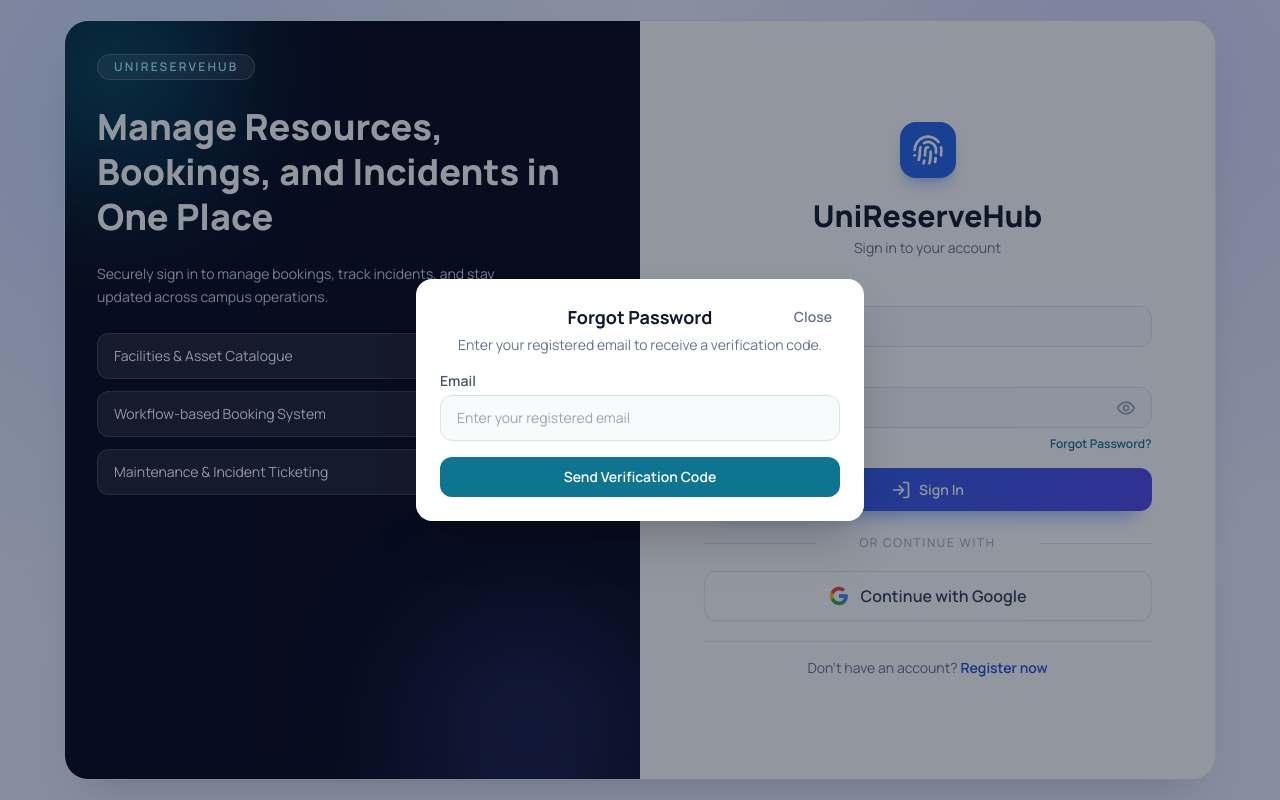
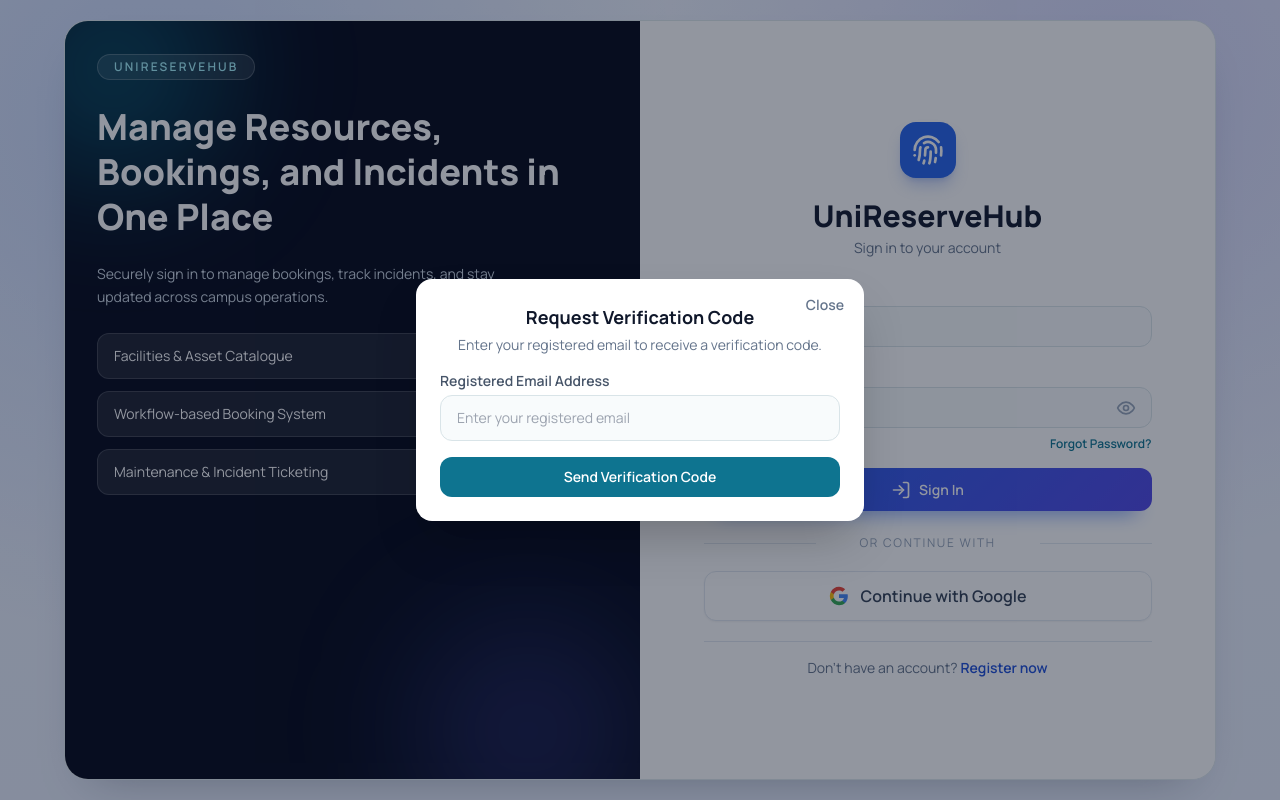
Before and after one commit to kavithiS/it3030-paf-2026-smart-campus-group68, a React (Vite) app in the folder frontend/: page /login in a window 1280 px wide. Both pictures are taken after a click on the button "Forgot Password?". Built offline with nearby package versions, Linux system fonts and the light colour scheme; no server answers.

Commit message:
improve forgot password modal titles and move close button to top-right corner.

```diff
--- a/frontend/src/components/ForgotPasswordModal.jsx
+++ b/frontend/src/components/ForgotPasswordModal.jsx
@@ -194,32 +194,35 @@
     resendButtonLabel = `Resend Code (${resendCooldownSeconds}s)`;
   }
 
+  let modalTitle = "Request Verification Code";
+  let modalDescription =
+    "Enter your registered email to receive a verification code.";
+
+  if (state.step === "verify") {
+    modalTitle = "Verify Security Code";
+    modalDescription = "Enter the 6-digit code shown in the popup.";
+  } else if (state.step === "reset") {
+    modalTitle = "Reset Your Password";
+    modalDescription = "Verify your current password and set a new password.";
+  }
+
   if (!isOpen) return null;
 
   return (
     <div className="fixed inset-0 z-50 flex items-center justify-center bg-slate-900/45 px-4">
-      <div className="w-full max-w-md rounded-2xl bg-white p-6 shadow-2xl">
-        <div className="relative mb-4">
+      <div className="relative w-full max-w-md rounded-2xl bg-white p-6 shadow-2xl">
+        <button
+          type="button"
+          onClick={closeModal}
+          className="absolute right-3 top-3 rounded-md px-2 py-1 text-sm font-semibold text-slate-500 transition hover:bg-slate-100 hover:text-slate-700"
+        >
+          Close
+        </button>
+        <div className="mb-4">
           <div className="text-center">
-            <h3 className="text-lg font-bold text-slate-900">
-              Forgot Password
-            </h3>
-            <p className="mt-1 text-sm text-slate-500">
-              {state.step === "email" &&
-                "Enter your registered email to receive a verification code."}
-              {state.step === "verify" &&
-                "Enter the 6-digit code shown in the popup."}
-              {state.step === "reset" &&
-                "Verify your current password and set a new password."}
-            </p>
+            <h3 className="text-lg font-bold text-slate-900">{modalTitle}</h3>
+            <p className="mt-1 text-sm text-slate-500">{modalDescription}</p>
           </div>
-          <button
-            type="button"
-            onClick={closeModal}
-            className="absolute right-0 top-0 rounded-md px-2 py-1 text-sm font-semibold text-slate-500 transition hover:bg-slate-100 hover:text-slate-700"
-          >
-            Close
-          </button>
         </div>
 
         {state.error && (
@@ -241,7 +244,7 @@
                 htmlFor="forgotEmail"
                 className="mb-1 block text-sm font-semibold text-slate-600"
               >
-                Email
+                Registered Email Address
               </label>
               <input
                 id="forgotEmail"
@@ -270,7 +273,7 @@
                 htmlFor="verificationCode"
                 className="mb-1 block text-sm font-semibold text-slate-600"
               >
-                Verification Code
+                6-Digit Verification Code
               </label>
               <input
                 id="verificationCode"
@@ -309,7 +312,7 @@
                 htmlFor="forgotCurrentPassword"
                 className="mb-1 block text-sm font-semibold text-slate-600"
               >
-                Current Password
+                Current Account Password
               </label>
               <input
                 id="forgotCurrentPassword"
@@ -345,7 +348,7 @@
                 htmlFor="forgotConfirmPassword"
                 className="mb-1 block text-sm font-semibold text-slate-600"
               >
-                Confirm Password
+                Confirm New Password
               </label>
               <input
                 id="forgotConfirmPassword"
```
